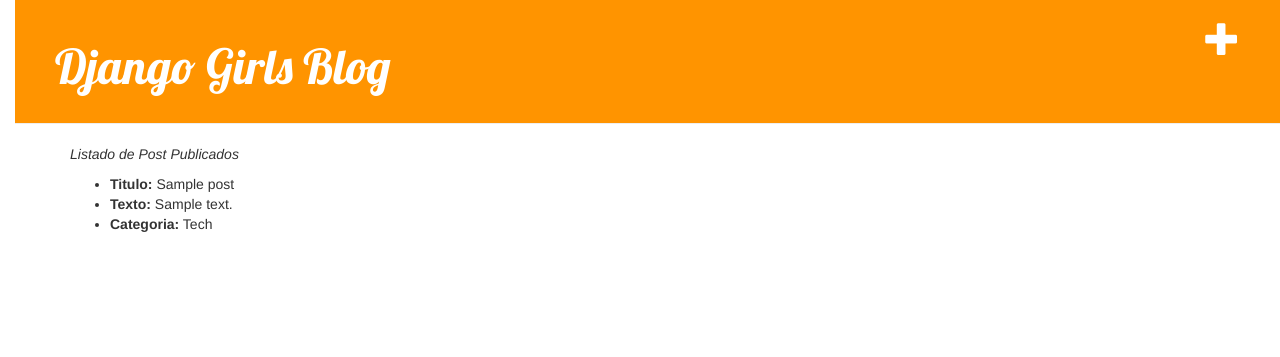
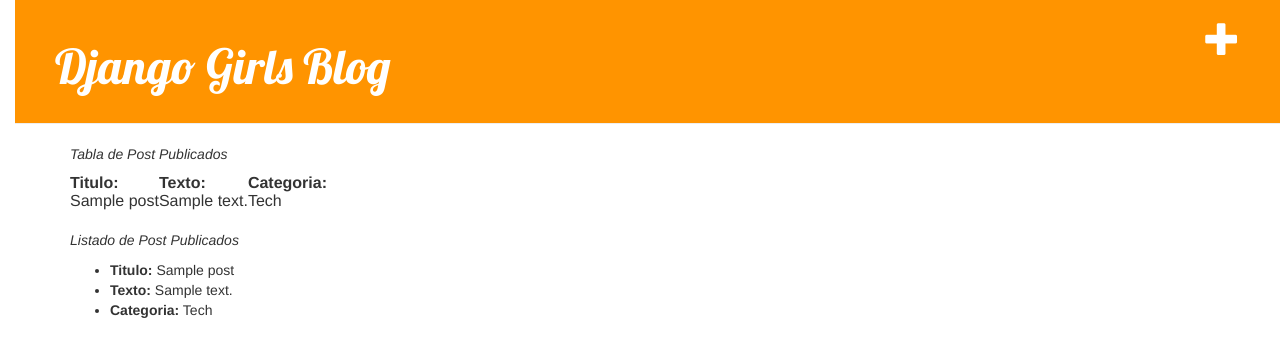
Before and after one commit to ingcesarvelasquez/mysite, a Django app: a page that uses blog/templates/blog/genericListarPost.html in a window 1280 px wide. Shown: the top 357 px of the page. Run offline with Django 3.2, Linux system fonts and the light colour scheme; tables that the repository leaves empty hold one stand-in row (values such as "Sample post"); some libraries are stand-ins or nearby versions.

Commit message:
Commit 15: Mostar los post en una tabla

```diff
--- a/blog/templates/blog/genericListarPost.html
+++ b/blog/templates/blog/genericListarPost.html
@@ -1,6 +1,25 @@
 {% extends 'blog/base.html' %}
 
 {% block content %}
+	<div>
+		<p> <em> Tabla de Post Publicados </em> </p>
+		<table>
+			<tr>
+				<td><strong>Titulo: </strong><td>
+				<td><strong>Texto: </strong></td>
+				<td><strong>Categoria: </strong></td>
+			<tr>
+			{% for post in listaPosts %}
+			<tr>
+				<td>{{post.title}}<td>
+				<td>{{post.text}} </td>
+				<td> {{post.categoria_post}} </td>
+			</tr>
+			{% endfor %}
+		</table>
+	</div>
+	<br>
+	<div>
 		<p> <em> Listado de Post Publicados </em> </p>
 		<ul>
 			{% for post in listaPosts %}
@@ -9,4 +28,5 @@
 				<li><b>Categoria:</b> {{post.categoria_post}} </li>
 			{% endfor %}
 		</ul>
-{% endblock %}
+			{% endblock %}
+	</div>
```
